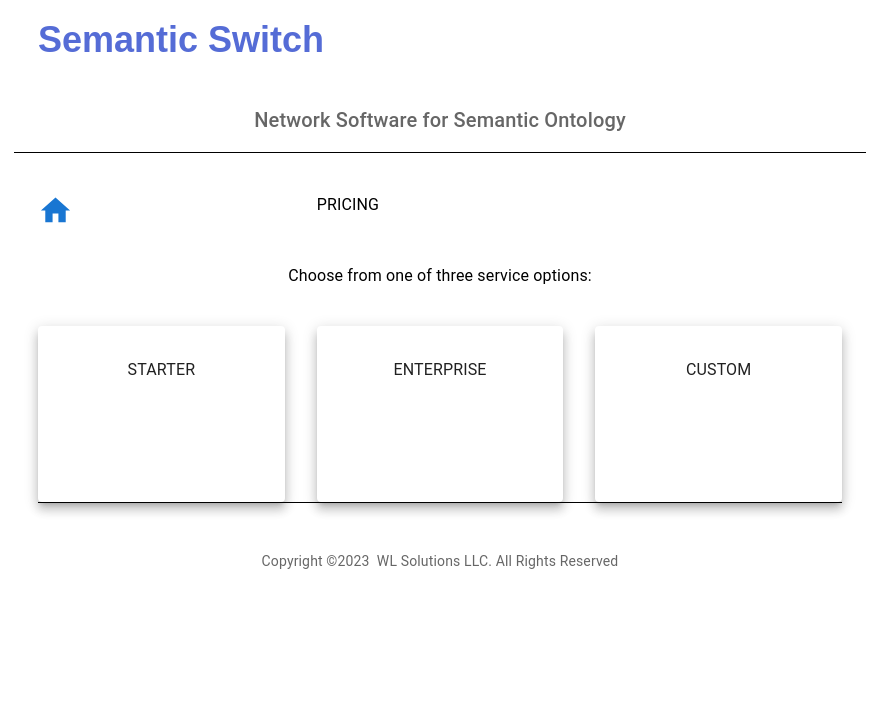
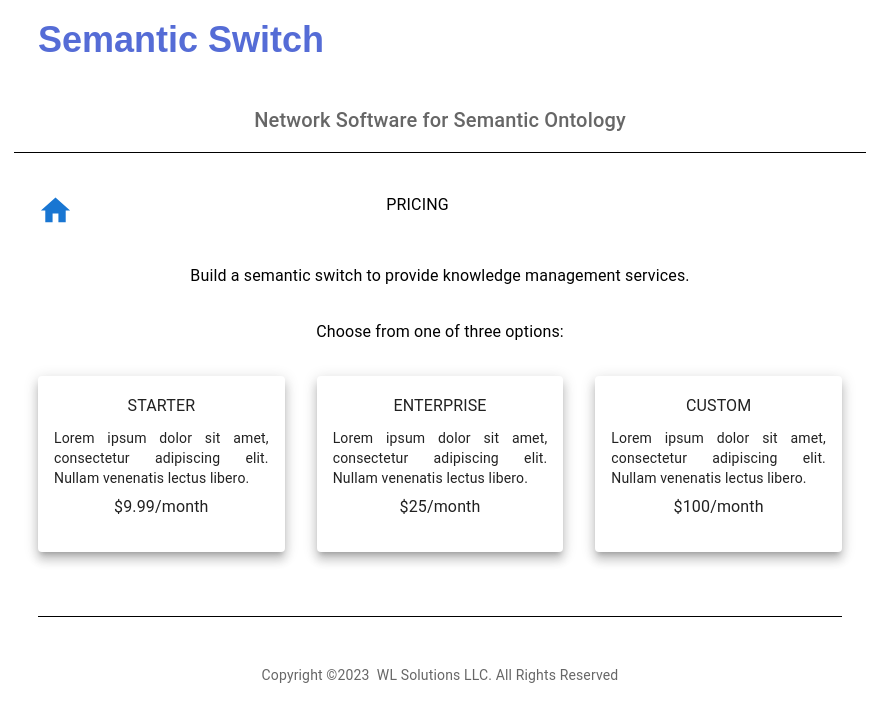
Before and after one commit to woodylewis/semantic-switch, a React (Create React App) app: page /pricing in a window 1280 px wide. Shown: the top 722 px of the page, without its empty margins (200-1079 px from the left). Built offline with nearby package versions, Linux system fonts and the light colour scheme.

Commit message:
no message

```diff
--- a/src/Pricing.tsx
+++ b/src/Pricing.tsx
@@ -17,6 +17,18 @@ const heading = [
   StringList.PRICING_PRODUCT_LABEL_3,
 ];
 
+const body = [
+  StringList.PRICING_PRODUCT_COPY_1,
+  StringList.PRICING_PRODUCT_COPY_2,
+  StringList.PRICING_PRODUCT_COPY_3,
+];
+
+const price = [
+  StringList.PRICING_PRODUCT_PRICE_1,
+  StringList.PRICING_PRODUCT_PRICE_2,
+  StringList.PRICING_PRODUCT_PRICE_3,
+];
+
 const Pricing = () => {
   return (
     <Container maxWidth='md'>
@@ -25,9 +37,10 @@ const Pricing = () => {
         spacing={4}
         sx={{
           mt: 1,
+          mb: 8
         }}
       >
-        <Grid item xs={4}>
+        <Grid item xs={5}>
           <Link
             style={{
               textDecoration: 'none',
@@ -38,13 +51,18 @@ const Pricing = () => {
             <HomeIcon color='primary' fontSize='large' />
           </Link>
         </Grid>
-        <Grid item xs={8}>
+        <Grid item xs={7}>
           <Typography>{StringList.PRICING_LABEL}</Typography>
         </Grid>
 
         <Grid item xs={12}>
-          <Typography gutterBottom align='center'>
+          <Typography align='center'>
             {StringList.PRICING_COPY_1}
+          </Typography>
+        </Grid>
+        <Grid item xs={12}>
+          <Typography align='center'>
+            {StringList.PRICING_COPY_2}
           </Typography>
         </Grid>
 
@@ -60,8 +78,10 @@ const Pricing = () => {
                 pb: 2,
               }}
             >
-              <CardContent sx={{ flexGrow: 1, py: 4 }}>
-                <Typography>{heading[node]}</Typography>
+              <CardContent sx={{ flexGrow: 1, py: 2 }}>
+                <Typography align='center' variant='subtitle1' sx={{ mb:1 }}>{heading[node]}</Typography>
+                <Typography gutterBottom align='justify' variant='body2'>{body[node]}</Typography>
+                <Typography align='center' variant='subtitle1'>{price[node]}</Typography>
               </CardContent>
             </Card>
           </Grid>
--- a/src/StringList.tsx
+++ b/src/StringList.tsx
@@ -23,5 +23,12 @@ export enum StringList {
   PRICING_PRODUCT_LABEL_1 = 'STARTER',
   PRICING_PRODUCT_LABEL_2 = 'ENTERPRISE',
   PRICING_PRODUCT_LABEL_3 = 'CUSTOM',
-  PRICING_COPY_1 = 'Choose from one of three service options: ',
+  PRICING_PRODUCT_COPY_1 = 'Lorem ipsum dolor sit amet, consectetur adipiscing elit. Nullam venenatis lectus libero.',
+  PRICING_PRODUCT_COPY_2 = 'Lorem ipsum dolor sit amet, consectetur adipiscing elit. Nullam venenatis lectus libero.',
+  PRICING_PRODUCT_COPY_3 = 'Lorem ipsum dolor sit amet, consectetur adipiscing elit. Nullam venenatis lectus libero.',
+  PRICING_PRODUCT_PRICE_1 = '$9.99/month',
+  PRICING_PRODUCT_PRICE_2 = '$25/month',
+  PRICING_PRODUCT_PRICE_3 = '$100/month',
+  PRICING_COPY_1 = 'Build a semantic switch to provide knowledge management services.',
+  PRICING_COPY_2 = 'Choose from one of three options: ',
 }
```
